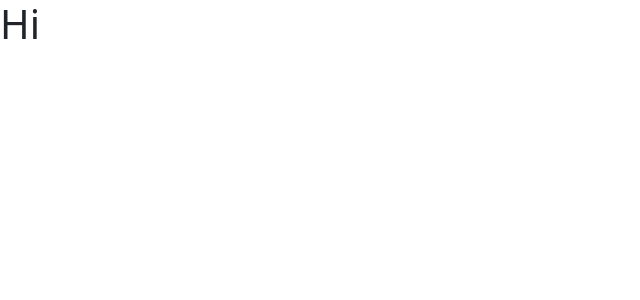
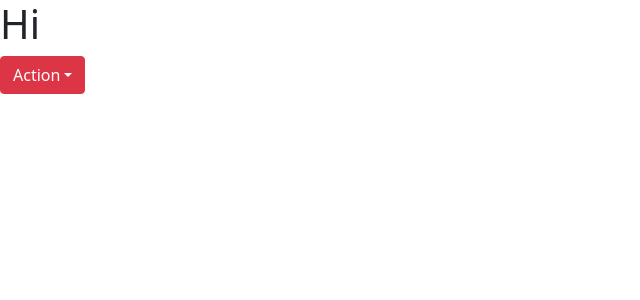
Before and after one commit to PenguinCard/app, a React app: page / in a window 1280 px wide. Shown: the top 300 px of the page, without its empty margins (0-640 px from the left). Built offline with nearby package versions, Linux system fonts and the light colour scheme.

Commit message:
add bootstrap5

```diff
--- a/package.json
+++ b/package.json
@@ -21,9 +21,11 @@
     "webpack-dev-server": "^4.7.4"
   },
   "dependencies": {
+    "@popperjs/core": "^2.11.4",
     "@types/react": "^17.0.42",
     "@types/react-dom": "^17.0.14",
     "bootstrap": "^5.1.3",
+    "bootstrap-icons": "^1.8.1",
     "react-router-dom": "^6.2.2"
   }
 }
--- a/src/App.tsx
+++ b/src/App.tsx
@@ -2,7 +2,24 @@ import * as React from 'react';
 
 const App:React.FC = () => {
     return (
-        <h1>Hi</h1>
+        <React.Fragment>
+            <h1>Hi</h1>
+            <div className="btn-group">
+                <button type="button" className="btn btn-danger dropdown-toggle" data-bs-toggle="dropdown"
+                        aria-expanded="false">
+                    Action
+                </button>
+                <ul className="dropdown-menu">
+                    <li><a className="dropdown-item" href="#">Action</a></li>
+                    <li><a className="dropdown-item" href="#">Another action</a></li>
+                    <li><a className="dropdown-item" href="#">Something else here</a></li>
+                    <li>
+                        <hr className="dropdown-divider"/>
+                    </li>
+                    <li><a className="dropdown-item" href="#">Separated link</a></li>
+                </ul>
+            </div>
+        </React.Fragment>
     )
 }
 export default App
--- a/webpack.config.js
+++ b/webpack.config.js
@@ -27,6 +27,7 @@ const webpackConfig = {
     },
     devServer: {
         static: './dist',
+        port: 9000,
         hot: true,
     },
     plugins: [
```
Also changed, not shown: src/index.tsx (+6 -2 lines), 1 other file (tests, documents, lock files or other folders).
